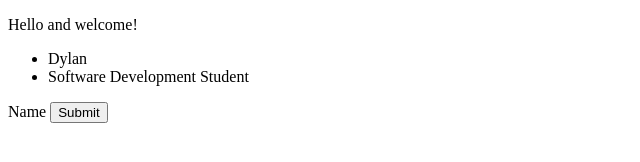
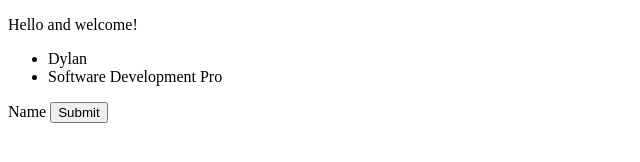
Before and after one commit to Dylan-M-afk/practicerepo, a plain HTML site: page index.html in a window 1280 px wide. Shown: the full height of the page, 0-640 px from the left. Drawn offline with Linux system fonts and the light colour scheme.

Commit message:
Changed text on site

```diff
--- a/index.html
+++ b/index.html
@@ -14,7 +14,7 @@
             Dylan
         </li>
         <li>
-            Software Development Student
+            Software Development Pro
         </li>
     </ul>
     <form action="./welcome.html">
```
